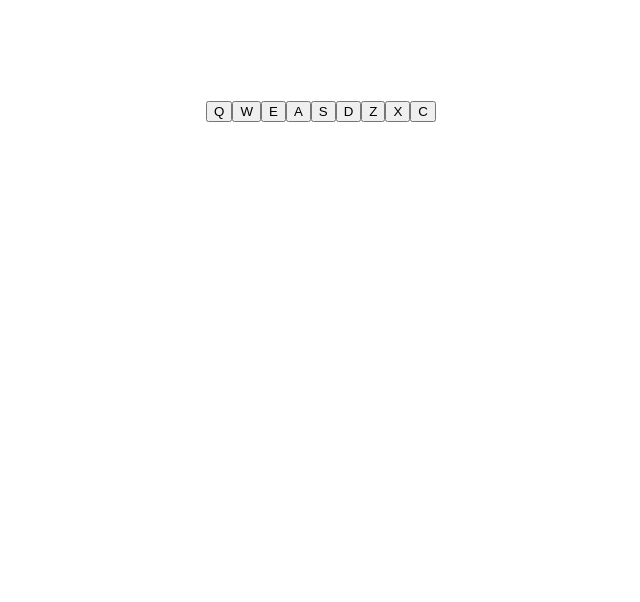
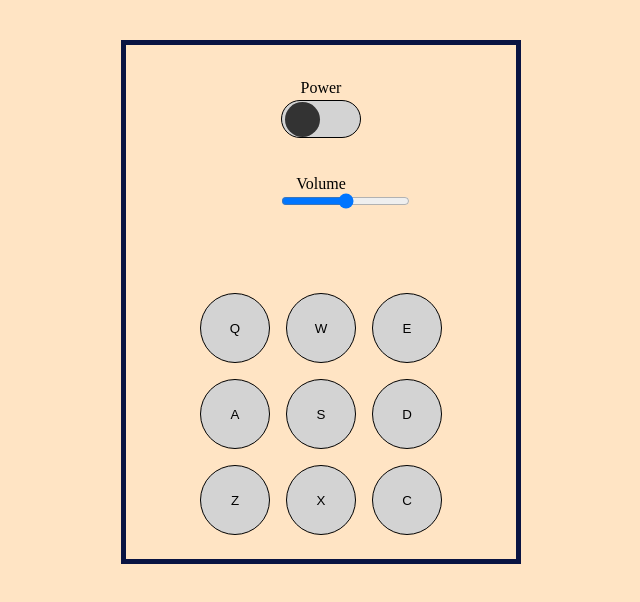
Before and after one commit to grgkimari/special-disco, a React (Create React App) app in the folder special-disco/: page / in a window 1280 px wide. Shown: the top 602 px of the page, without its empty margins (319-959 px from the left). Built offline with nearby package versions, Linux system fonts and the light colour scheme.

Commit message:
changed config for deployment

```diff
--- a/special-disco/src/App.css
+++ b/special-disco/src/App.css
@@ -1,4 +1,146 @@
+*{
+  margin: 0;
+  padding: 0;
+  box-sizing: border-box;
+}
 .App {
   text-align: center;
-  margin: 100px;
+  height: auto;
+  max-width: 400px;
+  display: grid;
+  grid-template-areas:
+  "pw pw pw"
+  "vl vl vl"
+  "ct ct ct"
+  "di di di"
+  "q w e"
+  "a s d"
+  "z x c"
+  ;
+  margin: 2.5rem auto;
+  gap: 1rem;
+  border: 5px solid rgb(9, 19, 66);
+  place-content: center;
+  padding: 1.5rem;
 }
+
+/* :root{
+
+} */
+
+body{
+  min-height: 100vh;
+  background: bisque;
+
+}
+
+#display{
+  grid-area: di;
+  background-color:white;
+  font-size: 1.5rem;
+  font-family: cursive;
+  color: #333;
+  display: grid;
+  place-content: center;
+  opacity: 0.75;
+
+}
+
+#q{
+  grid-area: q;
+}
+#w{
+  grid-area: w;
+}
+#e{
+  grid-area: e;
+}
+#a{
+  grid-area: a;
+}
+#s{
+  grid-area: s;
+}
+#d{
+  grid-area: d;
+}
+#z{
+  grid-area: z;
+}
+#x{
+  grid-area: x;
+}
+#c{
+  grid-area: c;
+}
+
+.drum-pad{
+  background-color: lightgrey;
+  width: 70px;
+  height: 70px;
+  border-radius: 50%;
+  border: 1px solid black;
+}
+
+.drum-pad:active{
+  background-color: lightgrey;
+
+}
+
+.drum-pad:hover{
+  opacity: 0.6;
+}
+
+.powerbtn{
+  /* background-color: yellow; */
+
+  margin: 10px auto;
+  grid-area: pw;
+  width: 80px;
+  height: 60px;
+  font-family: cursive;
+  display: flex;
+  flex-wrap: wrap;
+  justify-content: space-evenly;
+  border-radius: 15px;
+  /* border-bottom-left-radius: 15px;
+  border-bottom-right-radius: 15px; */
+}
+
+.powerbtn p{
+  width: 100%;
+  height: 20px;
+}
+
+#switch{
+  background-color: lightgrey;
+  height: 38px;
+  width: 80px;
+  display: flex;
+  justify-content: space-evenly;
+  align-items: center;
+  flex-direction: row;
+  border-radius: 25px;
+  border: 1px solid black;
+}
+
+#powerOn{
+  width: 35px;
+  height: 35px;
+  background-color:#333;
+  border-radius: 50%;
+}
+
+#powerOff{
+  width: 35px;
+  height: 35px;
+  border-radius: 50%;
+}
+
+.volume-div{
+  margin: 10px auto;
+  width: 80px;
+  height: 60px;
+  grid-area: vl;
+  font-family: cursive;
+}
--- a/special-disco/src/App.js
+++ b/special-disco/src/App.js
@@ -8,7 +8,7 @@ import audioD from './assets/audio/Heater-6.mp3'
 import audioZ from './assets/audio/Dsc_Oh.mp3'
 import audioX from './assets/audio/Kick_n_Hat.mp3'
 import audioC from './assets/audio/RP4_KICK_1.mp3'
-
+var volume = 1.0;
 
 
 const audioMap = {
@@ -25,11 +25,11 @@ const audioMap = {
 }
 
 const keyDownHandler = (event) => {
-  let arr = Object.keys(audioMap).map(letter => letter.toUpperCase())
-  let isPresent = arr.findIndex((element, index) => element == event.key ) != -1
+  let arr = Object.keys(audioMap)
+  let isPresent = arr.findIndex((element) => element === event.key ) !== -1 || arr.findIndex((element) => element === event.key.toUpperCase())
   if(isPresent){
     triggerAudio({
-      target: document.getElementById(event.key)
+      target: document.getElementById(event.key.toLowerCase())
     })
   }
 }
@@ -68,22 +68,52 @@ function triggerAudio(event){
     default:
       document.getElementById("display").innerHTML = ""
   }
+
   document.getElementById(event.target.id.toUpperCase()).play()
+  document.getElementById(event.target.id.toUpperCase()).volume = volume
+}
+
+function changeVolume(event){
+    volume = event.target.value / 100
+    document.getElementById('volume-slider').title=volume*100
+}
+
+function toggleBtn(event){
+  let toggleBtn = document.getElementById("switch")
+  if(window.getComputedStyle(toggleBtn).flexDirection === "row"){
+    toggleBtn.style.flexDirection = "row-reverse"
+  }
+  else{
+    toggleBtn.style.flexDirection = "row"
+  }
 }
 
 function App() {
   return (
     <div className="App" id="drum-machine">
       <div id="display"></div>
-      <button className="drum-pad" id="q" onClick={triggerAudio}>Q<audio id="Q" className='clip' src="https://s3.amazonaws.com/freecodecamp/drums/Heater-1.mp3" preload>Q</audio></button>
-      <button className="drum-pad" id="w" onClick={triggerAudio}>W<audio id="W" className='clip' src="https://s3.amazonaws.com/freecodecamp/drums/Heater-2.mp3" preload>W</audio></button>
-      <button className="drum-pad" id="e" onClick={triggerAudio}>E<audio id="E" className='clip' src="https://s3.amazonaws.com/freecodecamp/drums/Heater-3.mp3" preload>E</audio></button>
-      <button className="drum-pad" id="a" onClick={triggerAudio}>A<audio id="A" className='clip' src="https://s3.amazonaws.com/freecodecamp/drums/Heater-4_1.mp3" preload>A</audio></button>
-      <button className="drum-pad" id="s" onClick={triggerAudio}>S<audio id="S" className='clip' src="https://s3.amazonaws.com/freecodecamp/drums/Heater-6.mp3" preload>S</audio></button>
-      <button className="drum-pad" id="d" onClick={triggerAudio}>D<audio id="D" className='clip' src="https://s3.amazonaws.com/freecodecamp/drums/Dsc_Oh.mp3" preload>D</audio></button>
-      <button className="drum-pad" id="z" onClick={triggerAudio}>Z<audio id="Z" className='clip' src="https://s3.amazonaws.com/freecodecamp/drums/Kick_n_Hat.mp3" preload>Z</audio></button>
-      <button className="drum-pad" id="x" onClick={triggerAudio}>X<audio id="X" className='clip' src="https://s3.amazonaws.com/freecodecamp/drums/RP4_KICK_1.mp3" preload>X</audio></button>
-      <button className="drum-pad" id="c" onClick={triggerAudio}>C<audio id="C" className='clip' src="https://s3.amazonaws.com/freecodecamp/drums/Cev_H2.mp3" preload>C</audio></button>
+      <button className="drum-pad" id="q" onClick={triggerAudio}>Q<audio id="Q" className='clip' src="https://s3.amazonaws.com/freecodecamp/drums/Heater-1.mp3" preload="auto">Q</audio></button>
+      <button className="drum-pad" id="w" onClick={triggerAudio}>W<audio id="W" className='clip' src="https://s3.amazonaws.com/freecodecamp/drums/Heater-2.mp3" preload="auto">W</audio></button>
+      <button className="drum-pad" id="e" onClick={triggerAudio}>E<audio id="E" className='clip' src="https://s3.amazonaws.com/freecodecamp/drums/Heater-3.mp3" preload="auto">E</audio></button>
+      <button className="drum-pad" id="a" onClick={triggerAudio}>A<audio id="A" className='clip' src="https://s3.amazonaws.com/freecodecamp/drums/Heater-4_1.mp3" preload="auto">A</audio></button>
+      <button className="drum-pad" id="s" onClick={triggerAudio}>S<audio id="S" className='clip' src="https://s3.amazonaws.com/freecodecamp/drums/Heater-6.mp3" preload="auto">S</audio></button>
+      <button className="drum-pad" id="d" onClick={triggerAudio}>D<audio id="D" className='clip' src="https://s3.amazonaws.com/freecodecamp/drums/Dsc_Oh.mp3" preload="auto">D</audio></button>
+      <button className="drum-pad" id="z" onClick={triggerAudio}>Z<audio id="Z" className='clip' src="https://s3.amazonaws.com/freecodecamp/drums/Kick_n_Hat.mp3" preload="auto">Z</audio></button>
+      <button className="drum-pad" id="x" onClick={triggerAudio}>X<audio id="X" className='clip' src="https://s3.amazonaws.com/freecodecamp/drums/RP4_KICK_1.mp3" preload="auto">X</audio></button>
+      <button className="drum-pad" id="c" onClick={triggerAudio}>C<audio id="C" className='clip' src="https://s3.amazonaws.com/freecodecamp/drums/Cev_H2.mp3" preload="auto">C</audio></button>
+      <div className="powerbtn">
+        <p>Power</p>
+        <div id="switch" onClick={toggleBtn}>
+        <div id="powerOn"></div>
+        <div id="powerOff"></div>
+        </div>
+      </div>
+      <div className="volume-div">
+        <p>Volume</p>
+        <div id="volume-slider" >
+        <input type="range" min="0" max="100" onChange={changeVolume}></input>
+        </div>
+      </div>
     </div>
   );
 }
```
Also changed, not shown: special-disco/package.json (+7 -1 lines), 1 other file (tests, documents, lock files or other folders).
